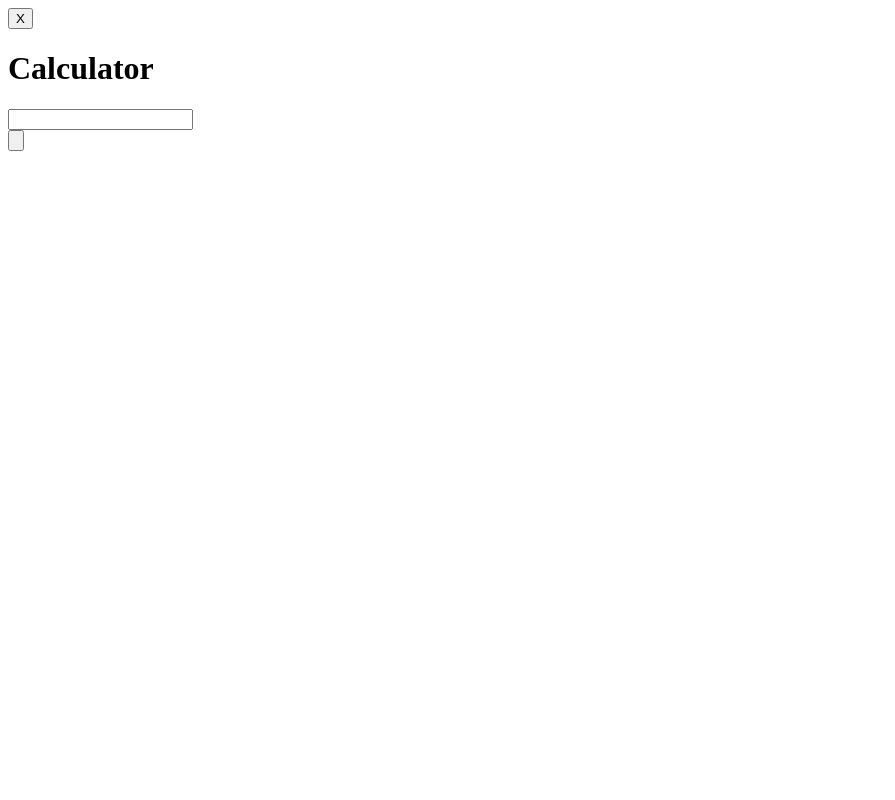
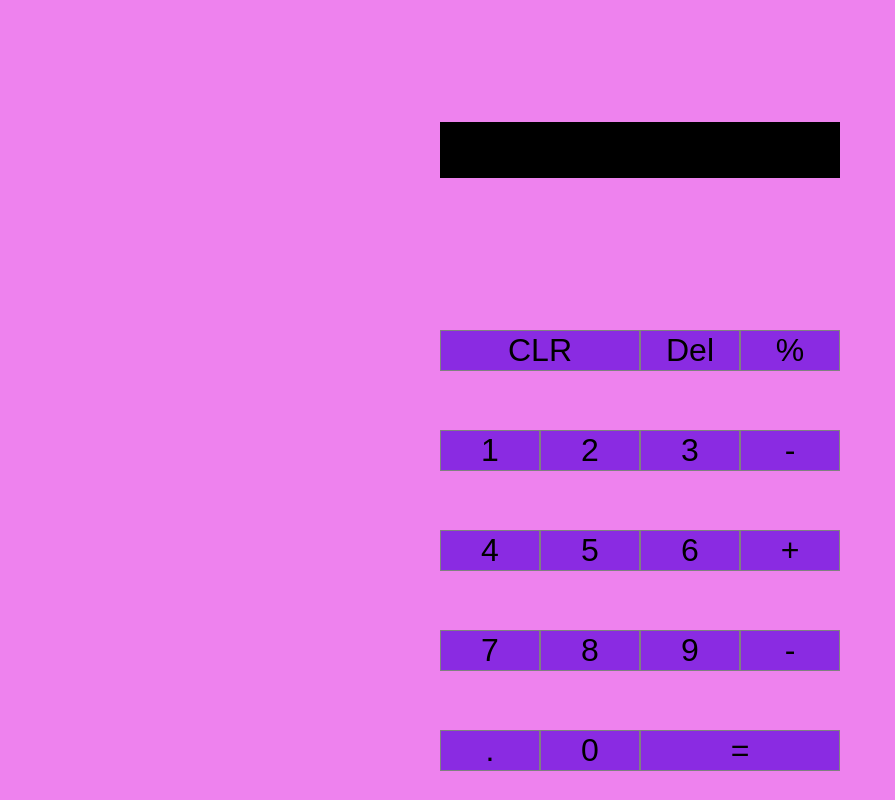
Before and after one commit to Thato-Hopolang/Calculator-JS, a plain HTML site: page index.html in a window 1280 px wide. Shown: the whole page, without its empty margins (0-895 px from the left). Drawn offline with Linux system fonts and the light colour scheme.

Commit message:
Restarted Project

```diff
--- a/app.js
+++ b/app.js
@@ -0,0 +1,59 @@
+class Calculator {
+    constructor(previousOutputDisplay, currentOutputDisplay) {
+        this.previousOutputDisplay = previousOutputDisplay
+        this.currentOutputDisplay = currentOutputDisplay
+        this.clear()
+    }
+
+    clear () {
+        this.previousOutputDisplay = ''
+        this.currentOutputDisplay = ''
+        this.operation = undefined
+    }
+
+    delete() {
+
+    }
+
+    appendNumber(number) {
+
+        if (number === '.' && this.currentOperation.includes('.')) return
+        this.currentOperation = this.currentOperation.toString() + number.toString()
+    }
+
+    chooseOperation(operation) {
+
+    }
+
+    compute() {
+
+    }
+
+    updateDisplay() {
+        this.currentOutputDisplay.innerText = this.currentOperation;
+    }
+}
+
+const operationButtons = document.querySelectorAll('[data-operation]');
+const numberButtons = document.querySelectorAll('[data-number]');
+const equalsButton = document.querySelector('[data-equals]');
+const deleteButton = document.querySelector('[data-delete]');
+const allClearButton = document.querySelector('[data-all-clear]');
+const previousOutputDisplay = document.querySelector('[data-previous-output]');
+const currentOutputDisplay = document.querySelector('[data-current-output]');
+
+const calculator = new Calculator(previousOutputDisplay,currentOutputDisplay);
+
+numberButtons.forEach(button => {
+    button.addEventListener('click', () => {
+        calculator.appendNumber(button.innerText)
+        calculator.updateDisplay()
+    })
+})
+
+operationButtons.forEach(button => {
+    button.addEventListener('click', () => {
+        calculator.chooseOperation(button.innerText)
+        calculator.updateDisplay()
+    })
+})
--- a/index.html
+++ b/index.html
@@ -5,24 +5,33 @@
     <meta name="viewport" content="width=device-width, initial-scale=1.0">
     <title>Calculators</title>
     <link rel="stylesheet" href="style.css">
+    <script src="app.js"></script>
 </head>
 <body>
-    <div class="container">
-        <div class="close">
-            <button id="closeApp">X</button>
+
+    <div class="calcu-grid">
+        <div class="output">
+            <div data-previous class="previous-output">123</div>
+            <div data-current class="current-input">456</div>
         </div>
-        <div class="title">
-            <h1>Calculator</h1>
-        </div>
-
-        <form>
-            <input type="text" name="display" id="display">
-
-            <div class="rows" class="row1">
-                <input type="button" value="">
-            </div>
-        </form>
-
+        <button data-all-clear class="all-clear double-space">CLR</button>
+        <button data-delete>Del</button>
+        <button data-operation>%</button>
+        <button data-number>1</button>
+        <button data-number>2</button>
+        <button data-number>3</button>
+        <button data-operation>-</button>
+        <button data-number>4</button>
+        <button data-number>5</button>
+        <button data-number>6</button>
+        <button data-operation>+</button>
+        <button data-number>7</button>
+        <button data-number>8</button>
+        <button data-number>9</button>
+        <button data-operation>-</button>
+        <button data-number>.</button>
+        <button data-number>0</button>
+        <button data-equals class="equal double-space">=</button>
     </div>
 </body>
 </html>
--- a/style.css
+++ b/style.css
@@ -0,0 +1,58 @@
+* , *::before, *::after {
+    box-sizing: border-box;
+    font-weight: normal;
+}
+
+body {
+    padding: 0;
+    margin: 0;
+    background-color: violet;
+}
+
+.calcu-grid {
+    display: grid;
+    justify-content: center;
+    align-items: center;
+    min-height: 100vh;
+    grid-template-columns: repeat(4, 100px);
+    grid-template-rows: minmax(120px, auto) repeat(5, 100px);
+}
+
+.calcu-grid > button {
+    cursor: pointer;
+    font-size: 2rem;
+    border: 1px solid grey;
+    outline: none;
+    background-color: blueviolet;
+}
+
+.calcu-grid > button:hover {
+    background-color: lightcyan;
+}
+
+.double-space {
+    grid-column: span 2;
+}
+
+.output {
+    grid-column: 1 / -1;
+    background-color: black;
+
+    display: flex;
+    align-items: flex-end;
+    justify-content: space-around;
+    flex-direction: column;
+    padding: 10px;
+    word-wrap: break-word;
+    word-break: break-all;
+}
+
+.output .prevous-output {
+    font-size: 2rem;
+    color: beige;
+}
+
+.output .current-output {
+    font-size: 2rem;
+    color: #fff;
+}
```
